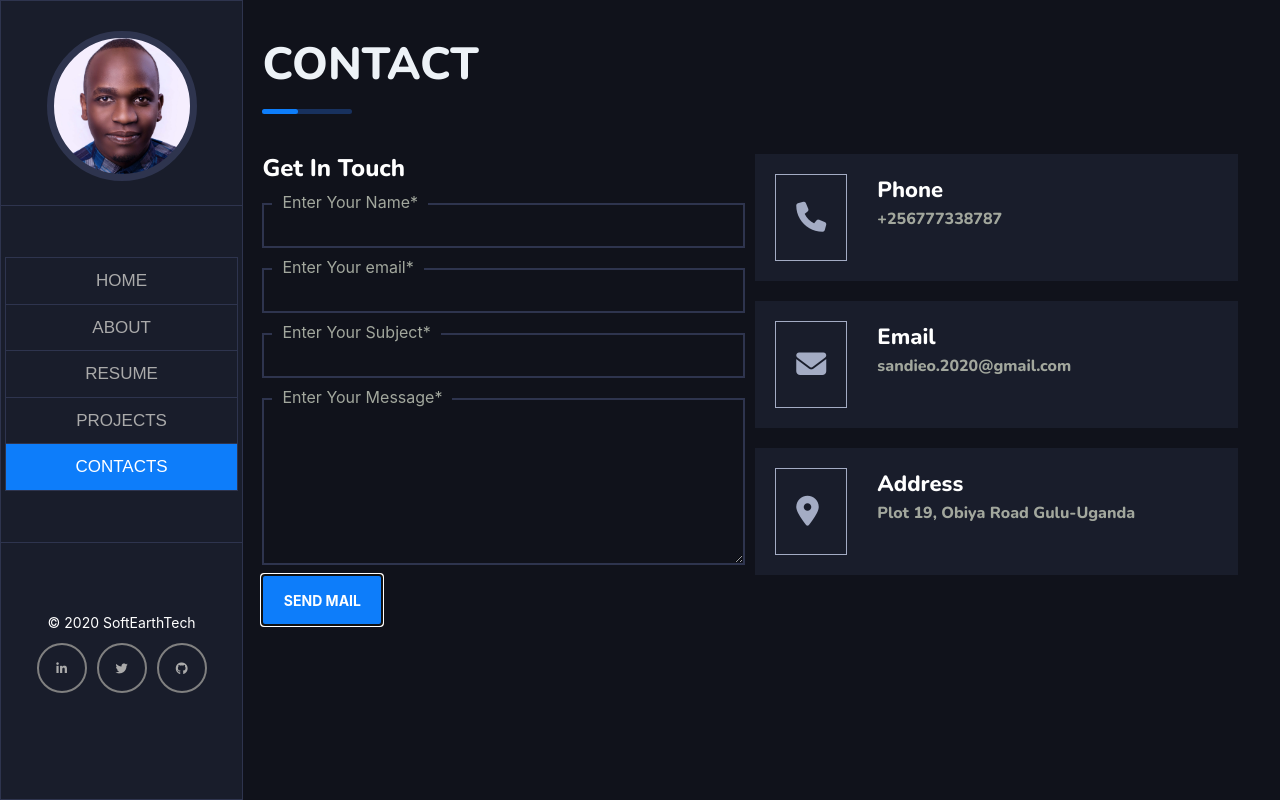
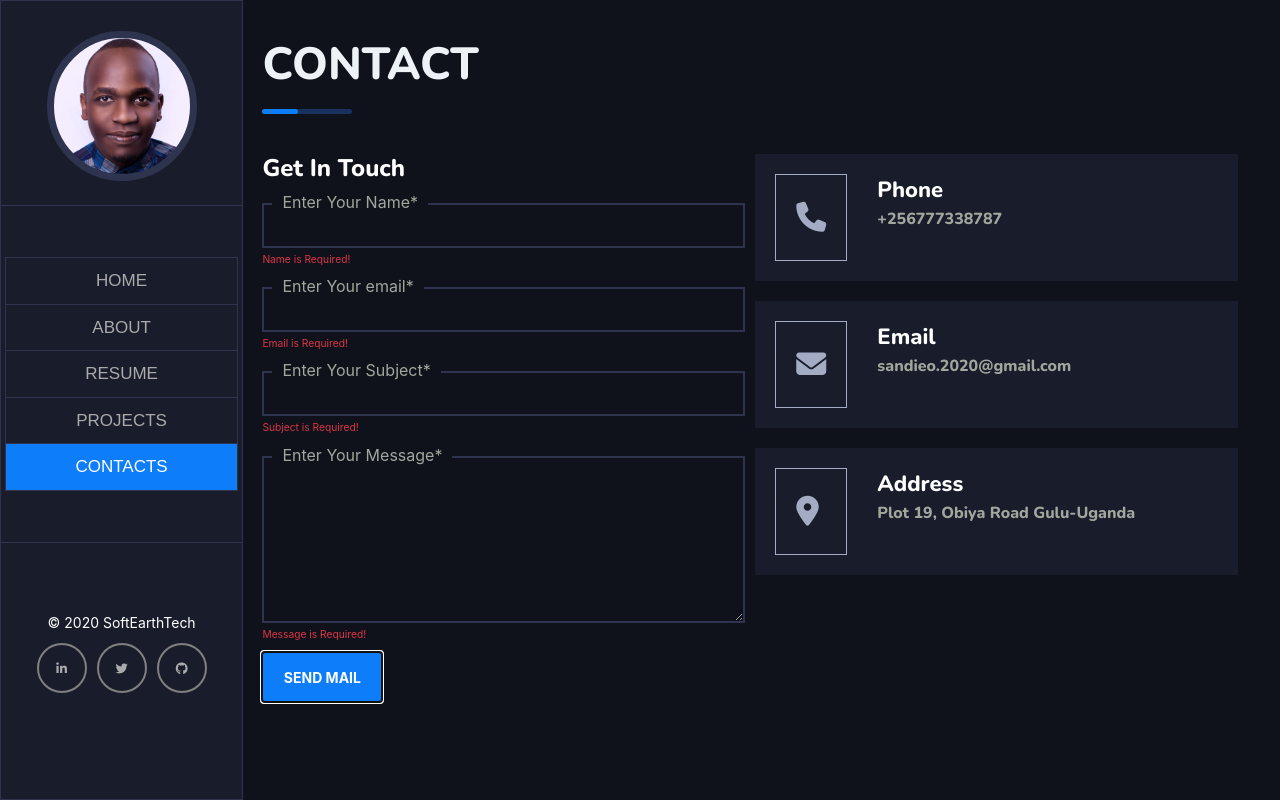
Before and after one commit to OdongAlican/Portfolio, a Vue app: page /contacts in a window 1280 px wide. Both pictures are taken after typing "Sample", "name@example.com", "Sample", "Sample" into the empty fields and a click on the button "SEND MAIL". Built offline with nearby package versions, Linux system fonts and the light colour scheme.

Commit message:
update input validations

```diff
--- a/package.json
+++ b/package.json
@@ -8,15 +8,16 @@
     "lint": "vue-cli-service lint"
   },
   "dependencies": {
+    "@vue/cli-plugin-eslint": "^4.5.9",
     "core-js": "^3.6.5",
     "emailjs": "^3.4.0",
     "emailjs-com": "^2.6.4",
     "vue": "^2.6.11",
-    "vue-router": "^3.2.0"
+    "vue-router": "^3.2.0",
+    "vuelidate": "^0.7.6"
   },
   "devDependencies": {
     "@vue/cli-plugin-babel": "~4.4.0",
-    "@vue/cli-plugin-eslint": "~4.4.0",
     "@vue/cli-plugin-router": "~4.4.0",
     "@vue/cli-service": "~4.4.0",
     "@vue/eslint-config-prettier": "^6.0.0",
--- a/src/main.js
+++ b/src/main.js
@@ -1,6 +1,9 @@
 import Vue from "vue";
 import App from "./App.vue";
 import router from "./router";
+import Vuelidate from "vuelidate"
+
+Vue.use(Vuelidate)
 
 Vue.config.productionTip = false;
 
--- a/src/views/Contact.vue
+++ b/src/views/Contact.vue
@@ -1,3 +1,4 @@
+/* eslint-disable */
 <template>
   <div class="about main-section">
     <h1 class="ml-4">
@@ -26,19 +27,74 @@
                 <label for="name">
                   Enter Your Name*
                 </label>
-                <input v-model="name" name="name" type="text" />
+                <input
+                  v-model.trim="$v.name.$model"
+                  :class="{
+                    'is-invalid': $v.name.$error,
+                    'is-valid': !$v.name.$invalid
+                  }"
+                  name="name"
+                  type="text"
+                />
+                <div class="valid-feedback">Your name is valid</div>
+                <div class="invalid-feedback">
+                  <span v-if="!$v.name.required">Name is Required!</span>
+                  <span v-if="!$v.name.minLength"
+                    >Name must be atleast
+                    {{ $v.name.$params.minLength.min }} letters.</span
+                  >
+                  <span v-if="!$v.name.maxLength"
+                    >Name must be at most
+                    {{ $v.name.$params.maxLength.max }} letters.</span
+                  >
+                </div>
               </div>
               <div class="name">
                 <label for="name">
                   Enter Your email*
                 </label>
-                <input type="email" v-model="email" name="email" />
+                <input
+                  v-model.trim="$v.email.$model"
+                  :class="{
+                    'is-invalid': $v.email.$error,
+                    'is-valid': !$v.email.$invalid
+                  }"
+                  type="email"
+                  name="email"
+                />
+                <div class="valid-feedback">Your Email is valid</div>
+                <div class="invalid-feedback">
+                  <span v-if="!$v.email.required">Email is Required!</span>
+                  <span v-if="!$v.email.isValid"
+                    >Email does not match patern!</span
+                  >
+                </div>
               </div>
               <div class="name">
                 <label for="name">
                   Enter Your Subject*
                 </label>
-                <input type="text" v-model="subject" name="subject" />
+                <input
+                  v-model.trim="$v.subject.$model"
+                  :class="{
+                    'is-invalid': $v.subject.$error,
+                    'is-valid': !$v.subject.$invalid
+                  }"
+                  type="text"
+                  name="subject"
+                />
+                <div class="valid-feedback">Your subject is valid</div>
+                <div class="invalid-feedback">
+                  <span v-if="!$v.subject.required">Subject is Required!</span>
+                  <span v-if="!$v.subject.minLength"
+                    >Subject must be atleast
+                    {{ $v.subject.$params.minLength.min }} letters.</span
+                  >
+                  <span v-if="!$v.subject.maxLength"
+                    >Subject must be at most
+                    {{ $v.subject.$params.maxLength.max }} letters.</span
+                  >
+                </div>
               </div>
               <div class="name">
                 <label for="name">
@@ -46,10 +102,26 @@
                 </label>
                 <textarea
                   name="message"
-                  v-model="message"
+                  v-model.trim="$v.message.$model"
+                  :class="{
+                    'is-invalid': $v.message.$error,
+                    'is-valid': !$v.message.$invalid
+                  }"
                   cols="30"
                   rows="8"
                 ></textarea>
+                <div class="valid-feedback">Your message is valid</div>
+                <div class="invalid-feedback">
+                  <span v-if="!$v.message.required">Message is Required!</span>
+                  <span v-if="!$v.message.minLength"
+                    >Message must be atleast
+                    {{ $v.message.$params.minLength.min }} letters.</span
+                  >
+                  <span v-if="!$v.message.maxLength"
+                    >Message must be at most
+                    {{ $v.message.$params.maxLength.max }} letters.</span
+                  >
+                </div>
               </div>
               <button type="submit" value="Send">
                 SEND MAIL
@@ -98,14 +170,53 @@
 </template>
 <script>
 import emailjs from "emailjs-com";
+import {
+  required,
+  minLength,
+  maxLength,
+  email
+} from "vuelidate/lib/validators";
 export default {
   name: "ContactUs",
   data() {
     return {
       name: "",
       email: "",
-      message: ""
+      message: "",
+      subject: ""
     };
+  },
+  validations: {
+    name: {
+      required,
+      minLength: minLength(3),
+      maxLength: maxLength(25)
+    },
+    subject: {
+      required,
+      minLength: minLength(5),
+      maxLength: maxLength(35)
+    },
+    message: {
+      required,
+      minLength: minLength(5),
+      maxLength: maxLength(500)
+    },
+    email: {
+      required,
+      email,
+      isValid(value) {
+        if (value === "") return true;
+        // eslint-disable-next-line
+        const email_regex = /^(("[\w-\s]+")|([\w-]+(?:\.[\w-]+)*)|("[\w-\s]+")([\w-]+(?:\.[\w-]+)*))(@((?:[\w-]+\.)*\w[\w-]{0,66})\.([a-z]{2,6}(?:\.[a-z]{2})?)$)|(@\[?((25[0-5]\.|2[0-4][0-9]\.|1[0-9]{2}\.|[0-9]{1,2}\.))((25[0-5]|2[0-4][0-9]|1[0-9]{2}|[0-9]{1,2})\.){2}(25[0-5]|2[0-4][0-9]|1[0-9]{2}|[0-9]{1,2})\]?$)/i;
+
+        return new Promise(resolve => {
+          setTimeout(() => {
+            resolve(email_regex.test(value));
+          }, 350 + Math.random() * 300);
+        });
+      }
+    }
   },
   methods: {
     sendEmail(e) {
```
Also changed, not shown: 1 other file (tests, documents, lock files or other folders).
